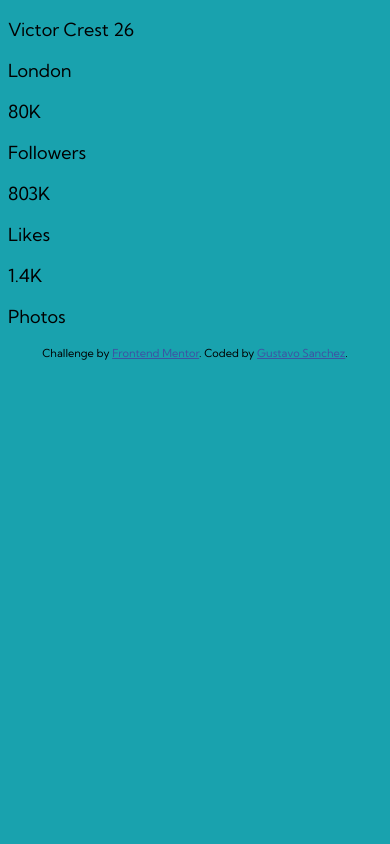
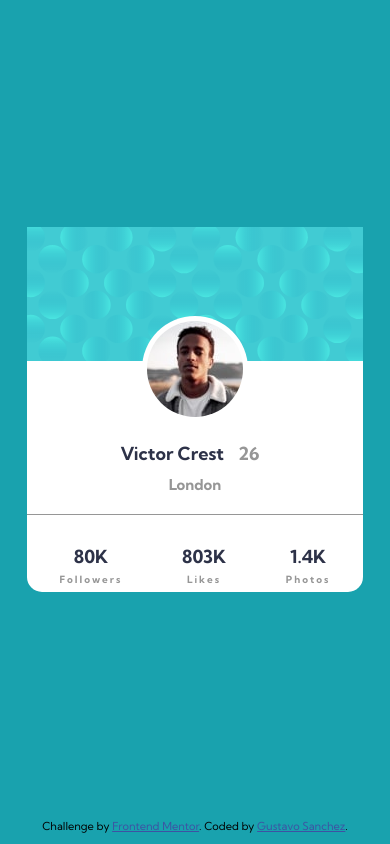
Before and after one commit to gusanchedev/frontend-mentor-profile-card-component, a plain HTML site: page index.html in a window 390 px wide. Drawn offline with Linux system fonts and the light colour scheme.

Commit message:
CSS Adjust style for user card

```diff
--- a/css/mobile.css
+++ b/css/mobile.css
@@ -4,12 +4,104 @@
   --dark-grayish-blue: hsl(227, 10%, 46%);
   --dark-gray: hsl(0, 0%, 59%);
 }
+* {
+  margin: 0;
+  padding: 0;
+}
 body {
   font-size: 18px;
-  font-family: 'Kumbh Sans', sans-serif;
+  font-family: "Kumbh Sans", sans-serif;
   background-color: var(--dark-cyan);
 }
-
+main {
+  width: 100vw;
+  height: 97vh;
+  display: flex;
+  align-items: center;
+  justify-content: center;
+}
+.user-card {
+  width: 86%;
+  max-height: 365px;
+  border-radius: 15px;
+  background-color: white;
+  display: flex;
+  justify-content: center;
+  flex-wrap: wrap;
+  position: relative;
+}
+.top-banner {
+  width: 100%;
+}
+.top-banner img {
+  object-fit: contain;
+  width: 100%;
+}
+.profile {
+  width: 100%;
+  display: flex;
+  flex-flow: column wrap;
+  justify-content: center;
+  align-items: center;
+  position: relative;
+  top: -50px;
+}
+.picture__circle {
+  border-radius: 50%;
+  padding: 5px;
+  background-color: white;
+  display: flex;
+}
+.picture__circle img {
+  border-radius: 50%;
+  justify-content: center;
+  align-content: center;
+}
+.stats {
+  width: 100%;
+  display: flex;
+  justify-content: space-around;
+  padding: 30px 0 30px 0;
+  border-top: solid 1px var(--dark-gray);
+  position: relative;
+  bottom: 50px;
+}
+.user-data {
+  margin: 20px 0 20px;
+}
+h1 {
+  font-size: 18px;
+  font-weight: 700;
+  display: inline-block;
+  color: var(--very-dark-desaturated-blue);
+}
+.age {
+  font-size: 18px;
+  color: var(--dark-gray);
+  margin: 10px;
+  font-weight: 700;
+}
+.city {
+  font-size: 15px;
+  color: var(--dark-gray);
+  text-align: center;
+  margin-top: 10px;
+  font-weight: 700;
+}
+.stats p:first-of-type {
+  color: var(--very-dark-desaturated-blue);
+  font-size: 18px;
+  font-weight: 700;
+  text-align: center;
+}
+.stats p:last-of-type {
+  text-align: center;
+  font-size: 10px;
+  letter-spacing: 2px;
+  margin: 5px;
+  color: var(--dark-gray);
+  font-weight: 700;
+}
 .attribution {
   font-size: 11px;
   text-align: center;
--- a/index.html
+++ b/index.html
@@ -35,11 +35,18 @@
   <body>
     <main class="container">
       <div class="user-card">
-        <section class="top-banner"></section>
+        <section class="top-banner">
+          <img src="./images/bg-pattern-card.svg" alt="" />
+        </section>
         <section class="profile">
-          <div class="picture"></div>
+          <div class="picture">
+            <div class="picture__circle">
+              <img src="./images/image-victor.jpg" alt="Victor Crest picture" />
+            </div>
+          </div>
           <div class="user-data">
-            <p>Victor Crest <span class="age">26</span></p>
+            <h1>Victor Crest</h1>
+            <span class="age">26</span>
             <p class="city">London</p>
           </div>
         </section>
```
